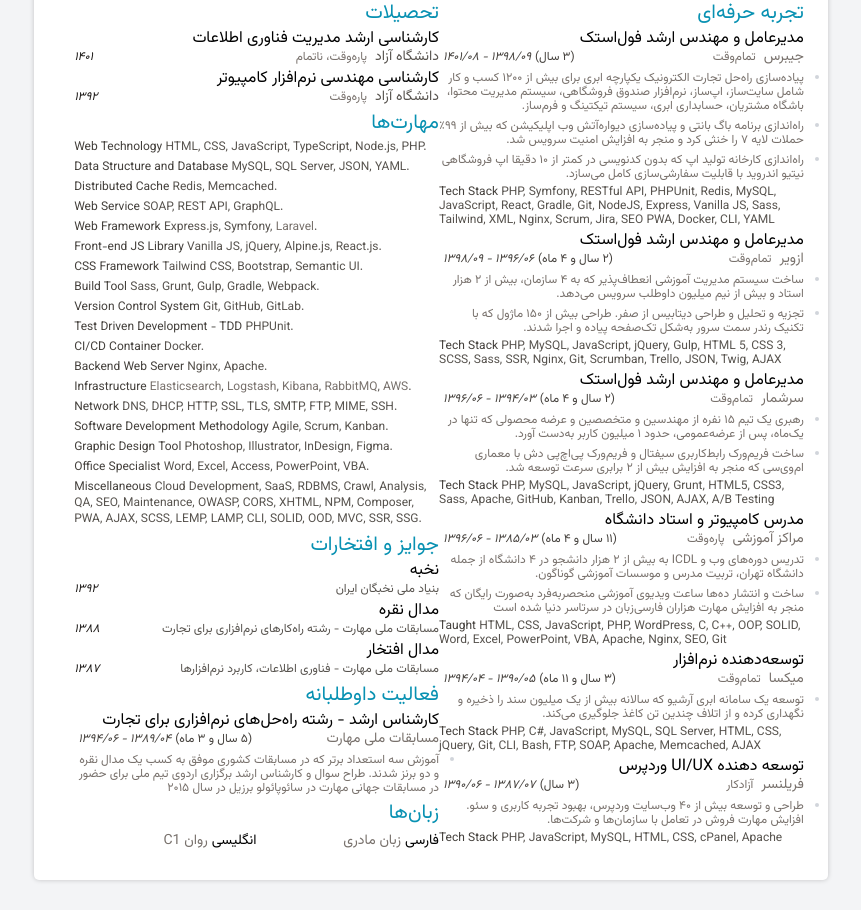
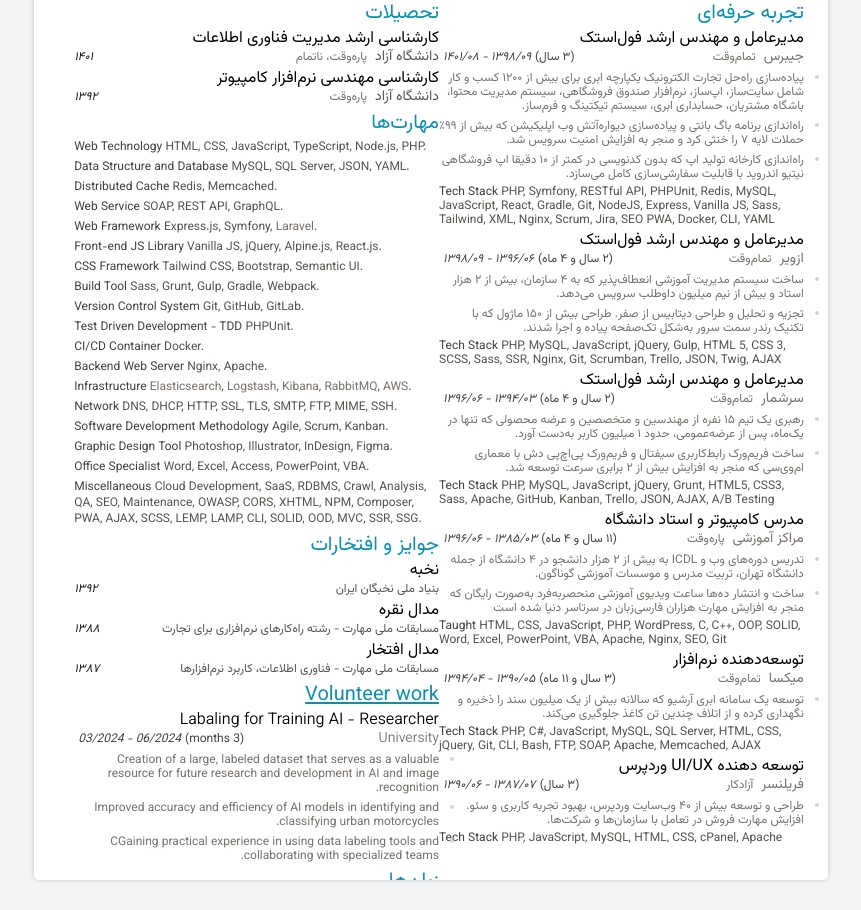
Before and after one commit to ghasemizade/resume, a website: page fa/index.html in a window 1280 px wide. Shown: the part 259-1169 px from the top of the page, without its empty margins (209-1070 px from the left). Drawn offline with Linux system fonts and the light colour scheme.

Commit message:
update vol sec

```diff
--- a/fa/index.html
+++ b/fa/index.html
@@ -855,67 +855,42 @@
         </article>
 
         <article class="mb-2">
-          <h2 class="text-cyan-600 text-xl font-black leading-5 mb-1.5">
-            فعالیت داوطلبانه
+          <h2 class="text-cyan-600 text-xl leading-5 mb-1.5 underline underline-offset-2">
+            Volunteer work
           </h2>
-          <section class="mb-1 hidden" itemscope itemtype="https://schema.org/Organization">
-            <h3 class="font-bold text-base leading-5">
-              UI, UX, and Frontend Developer
+
+          <section class="mb-1" itemscope itemtype="https://schema.org/Organization">
+            <h3 class="font-light text-base leading-5">
+              Labaling for Training AI - Researcher
             </h3>
             <div class="flex items-center">
-              <h4 class="flex items-center font-bold text-sm leading-4">
-                <span class="text-stone-500" itemprop="name">Khadije Charity</span>
+              <h4 class="flex items-center font-light text-sm leading-4">
+                <span class="text-stone-500" itemprop="name">University</span>
               </h4>
               <div class="grow flex items-center mx-1 text-xs">
                 <div class="px-1 text-stone-500 hidden" itemprop="location">
-                  ایران
+                  IR
                 </div>
               </div>
-              <div class="text-xs text-stone-700">(4 years 6 months)</div>
+              <div class="text-xs text-stone-700">(3 months)</div>
               <div class="flex items-center text-xs">
-                <div class="text-stone-700 text-xs italic px-1">
-                  <time datetime="2017-12">12/2017</time> -
-                  <time datetime="2022-05">05/2022</time>
+                <div dir="ltr" class="text-stone-700 text-xs italic px-1">
+                  <time datetime="2010-06">03/2024</time> -
+                  <time datetime="2015-08-16">06/2024</time>
                 </div>
               </div>
             </div>
-            <ul class="list-disc list-outside leading-[14px] text-xs text-gray-300 mr-4" itemprop="description">
-              <li>
-                <span class="text-stone-500 mt-1.5 block">Developed the website and all the software infrastructure
-                  to accelerate and fulfilled the wishes of 110,000+
-                  people.</span>
+            <ul class="list-disc list-outside leading-[14px] text-xs text-gray-300 ml-4" itemprop="description">
+              <li class="hover:text-cyan-600">
+                <span class="text-stone-500 mt-1.5 block">Creation of a large, labeled dataset that serves as a valuable resource for future research and development in AI and image recognition.</span>
               </li>
-            </ul>
-          </section>
 
-          <section class="mb-1" itemscope itemtype="https://schema.org/Organization">
-            <h3 class="font-bold text-base leading-5">
-              کارشناس ارشد - رشته راه‌حل‌های نرم‌افزاری برای تجارت
-            </h3>
-            <div class="flex items-center">
-              <h4 class="flex items-center font-bold text-sm leading-4">
-                <span class="text-stone-500" itemprop="name">مسابقات ملی مهارت</span>
-              </h4>
-              <div class="grow flex items-center mx-1 text-xs">
-                <div class="px-1 text-stone-500 hidden" itemprop="location">
-                  ایران
-                </div>
-              </div>
-              <div class="text-xs text-stone-700">(۵ سال و ۳ ماه)</div>
-              <div class="flex items-center text-xs">
-                <div class="text-stone-700 text-xs italic px-1">
-                  <time datetime="2010-06">۱۳۸۹/۰۴</time> -
-                  <time datetime="2015-08-16">۱۳۹۴/۰۶</time>
-                </div>
-              </div>
-            </div>
-            <ul class="list-disc list-outside leading-[14px] text-xs text-gray-300 mr-4" itemprop="description">
-              <li>
-                <span class="text-stone-500 mt-1.5 block">آموزش سه استعداد برتر که در مسابقات کشوری موفق به کسب یک
-                  مدال نقره و دو برنز شدند. طراح سوال و کارشناس ارشد برگزاری
-                  اردوی تیم ملی برای حضور در مسابقات جهانی مهارت در سائوپائولو
-                  برزیل در سال ۲۰۱۵
-                </span>
+              <li class="hover:text-cyan-600">
+                <span class="text-stone-500 mt-1.5 block">Improved accuracy and efficiency of AI models in identifying and classifying urban motorcycles.</span>
+              </li>
+
+              <li class="hover:text-cyan-600">
+                <span class="text-stone-500 mt-1.5 block">CGaining practical experience in using data labeling tools and collaborating with specialized teams.</span>
               </li>
             </ul>
           </section>
```
